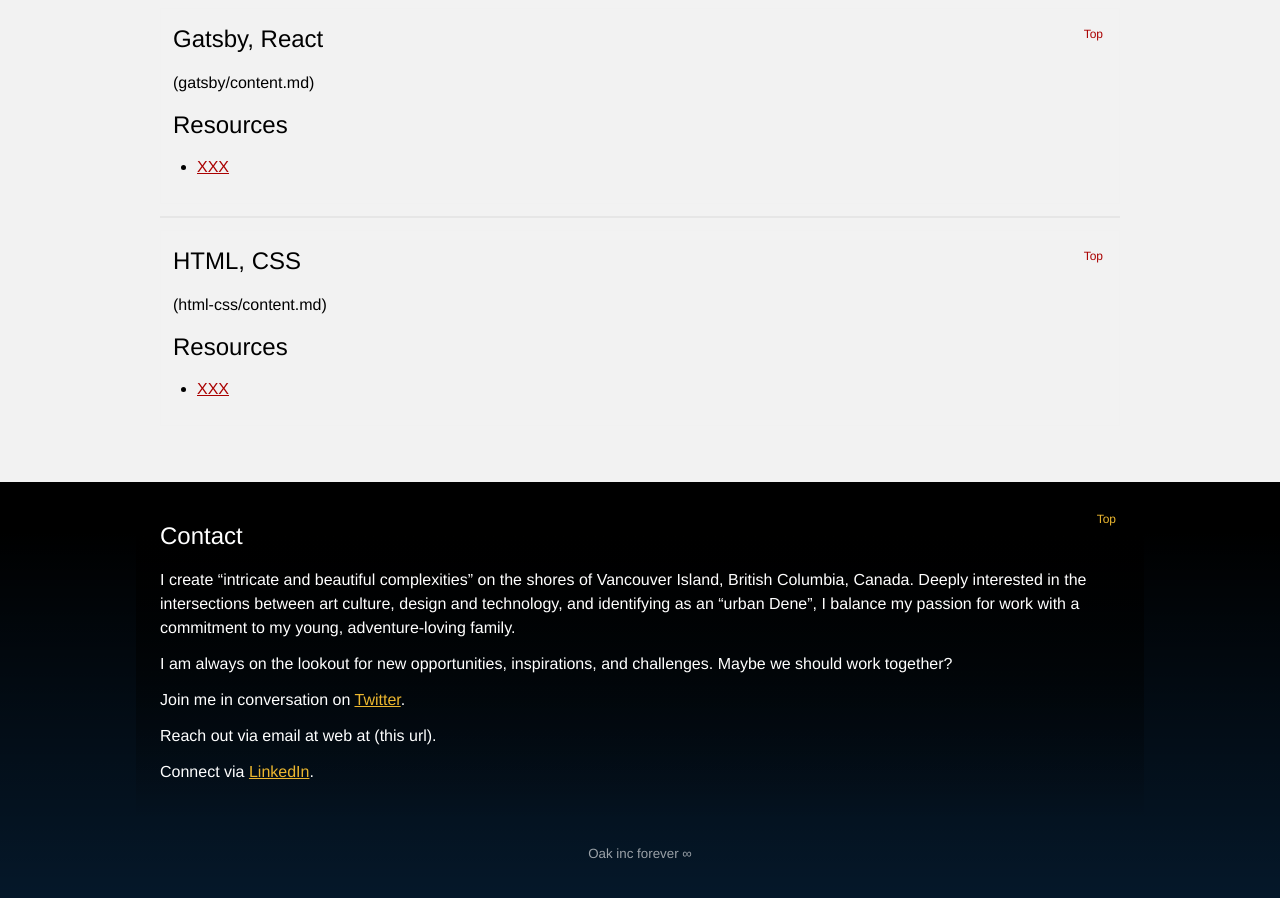
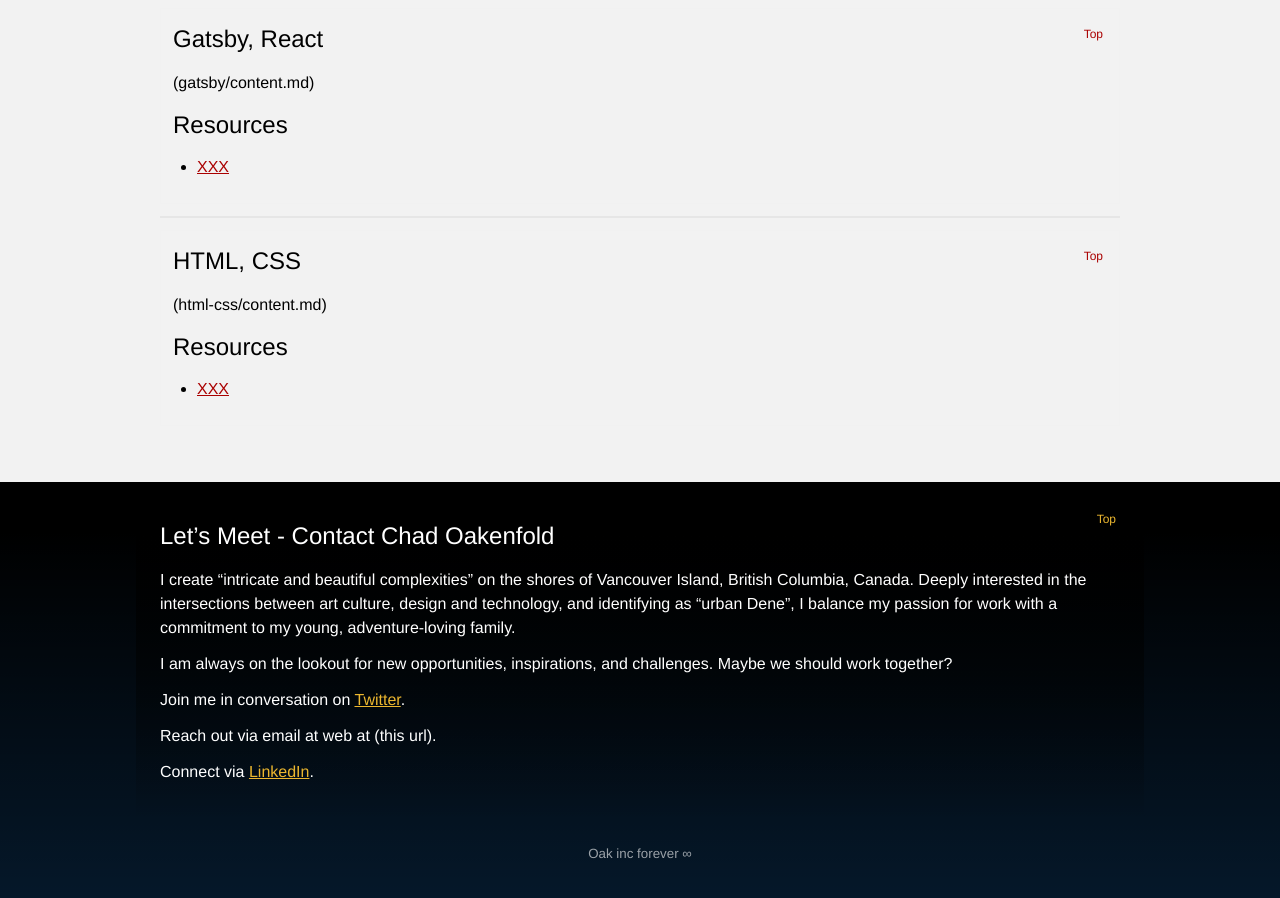
Before and after one commit to coakenfold/Oakenfold.ca-Website, a Jekyll site: the page built from public/index.md, in a window 1280 px wide and 900 px high, scrolled down 3052 px. Built offline with Jekyll 4.4.1, drawn with Linux system fonts in a browser that asks for light colours.

Commit message:
Bio/Footer copy update

```diff
--- a/_config.yml
+++ b/_config.yml
@@ -17,7 +17,7 @@ title: Chad Oakenfold Frontend Web Development | Oakenfold Enterprises Ltd.
 email: web@oaeknfold.ca
 description: >- # this means to ignore newlines until "baseurl:"
   Chad Oakenfold creates “intricate and beautiful complexities” on the shores of beautiful Vancouver Island, British Columbia, Canada.
-  Deeply interested in the intersections between art  and technology, and identifying as an “urban Dene”,
+  Deeply interested in the intersections between art  and technology, and identifying as “urban Dene”,
   he balances his passion for work with his commitment to his young, adventure-loving family.
   Chad’s always seeking new opportunities, inspirations, and challenges.
 baseurl: "" # the subpath of your site, e.g. /blog
--- a/_includes/footer/content.md
+++ b/_includes/footer/content.md
@@ -1,4 +1,6 @@
-I create “intricate and beautiful complexities” on the shores of Vancouver Island, British Columbia, Canada. Deeply interested in the intersections between art  culture, design and technology, and identifying as an “urban Dene”, I balance my passion for work with a commitment to my young, adventure-loving family.
+<h2 class="card__title">Let’s Meet - Contact Chad Oakenfold</h2>
+
+I create “intricate and beautiful complexities” on the shores of Vancouver Island, British Columbia, Canada. Deeply interested in the intersections between art  culture, design and technology, and identifying as “urban Dene”, I balance my passion for work with a commitment to my young, adventure-loving family.
 
 I am always on the lookout for new opportunities, inspirations, and challenges. Maybe we should work together?
 
--- a/_includes/footer/footer.html
+++ b/_includes/footer/footer.html
@@ -1,7 +1,6 @@
 <footer>
 <div id="contact" class="card card--contact" markdown='1'>
 <a class="jump-top jump-top--light" href="#top">Top</a>
-<h2 class="card__title">Contact</h2>
 {% include footer/content.md %}
 </div>
 
```
